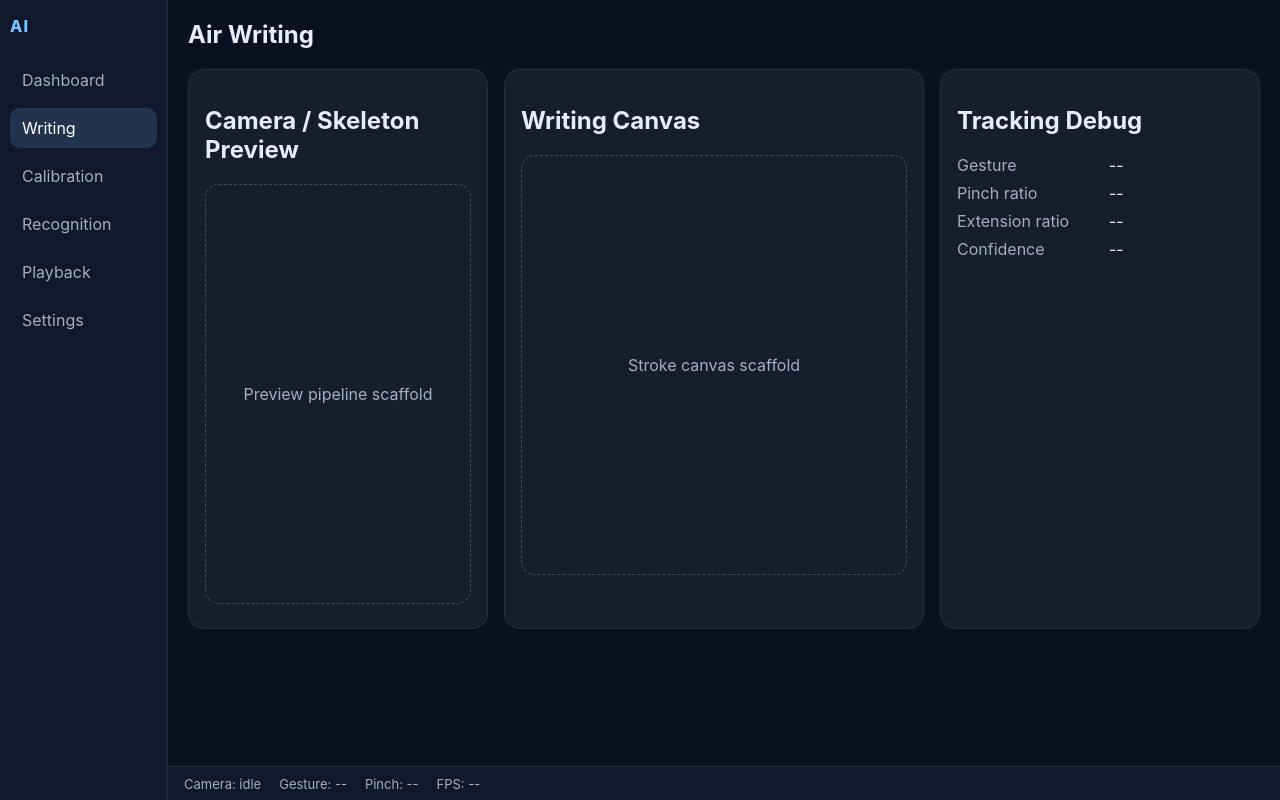
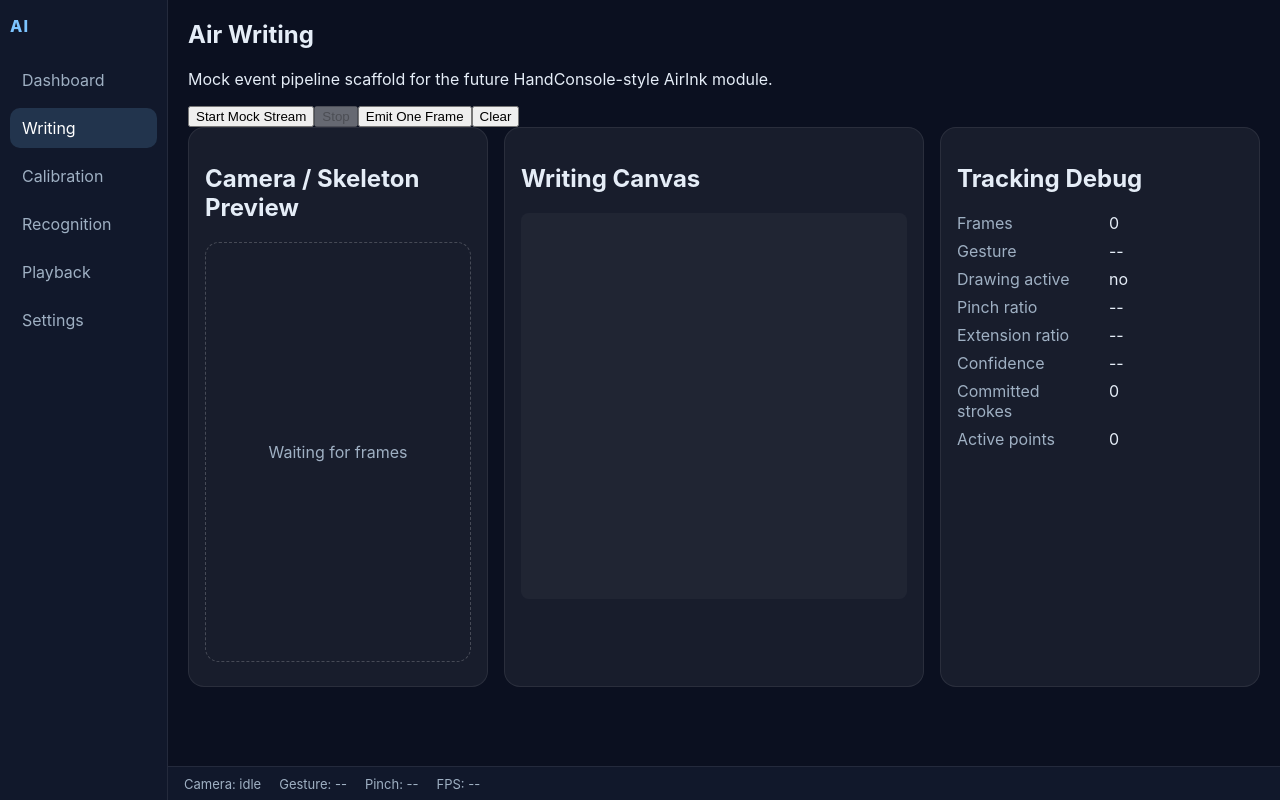
Before and after one commit to DJYDN/AirInk, a React (Vite) app in the folder handconsole_adapter/apps/desktop/: page /writing in a window 1280 px wide. Built offline with nearby package versions, Linux system fonts and the light colour scheme.

Commit message:
Wire AirWriting page to mock stream and canvas

```diff
--- a/handconsole_adapter/apps/desktop/src/pages/AirWriting.tsx
+++ b/handconsole_adapter/apps/desktop/src/pages/AirWriting.tsx
@@ -1,31 +1,53 @@
+import WritingCanvas from "../components/canvas/WritingCanvas";
+import MockStreamControls from "../components/tracking/MockStreamControls";
 import { useAirInkStore } from "../stores/airinkStore";
 
 export default function AirWriting() {
   const latestFrame = useAirInkStore((state) => state.latestFrame);
+  const committedStrokes = useAirInkStore((state) => state.committedStrokes);
+  const activeStroke = useAirInkStore((state) => state.activeStroke);
+  const frameCount = useAirInkStore((state) => state.frameCount);
 
   return (
     <div className="page writing-page">
-      <h1>Air Writing</h1>
+      <div className="page-header">
+        <div>
+          <h1>Air Writing</h1>
+          <p>Mock event pipeline scaffold for the future HandConsole-style AirInk module.</p>
+        </div>
+        <MockStreamControls />
+      </div>
+
       <div className="workspace-grid">
         <section className="panel preview-panel">
           <h2>Camera / Skeleton Preview</h2>
-          <div className="placeholder-box">Preview pipeline scaffold</div>
+          <div className="placeholder-box">
+            {latestFrame?.tracking.hand_detected ? "Mock hand detected" : "Waiting for frames"}
+          </div>
         </section>
         <section className="panel canvas-panel">
           <h2>Writing Canvas</h2>
-          <div className="canvas-placeholder">Stroke canvas scaffold</div>
+          <WritingCanvas committedStrokes={committedStrokes} activeStroke={activeStroke} />
         </section>
         <section className="panel debug-panel">
           <h2>Tracking Debug</h2>
           <dl>
+            <dt>Frames</dt>
+            <dd>{frameCount}</dd>
             <dt>Gesture</dt>
             <dd>{latestFrame?.gesture.state ?? "--"}</dd>
+            <dt>Drawing active</dt>
+            <dd>{latestFrame?.gesture.drawing_active ? "yes" : "no"}</dd>
             <dt>Pinch ratio</dt>
             <dd>{latestFrame?.tracking.pinch_ratio?.toFixed(3) ?? "--"}</dd>
             <dt>Extension ratio</dt>
             <dd>{latestFrame?.tracking.extension_ratio?.toFixed(3) ?? "--"}</dd>
             <dt>Confidence</dt>
             <dd>{latestFrame?.tracking.confidence.toFixed(3) ?? "--"}</dd>
+            <dt>Committed strokes</dt>
+            <dd>{committedStrokes.length}</dd>
+            <dt>Active points</dt>
+            <dd>{activeStroke?.points.length ?? 0}</dd>
           </dl>
         </section>
       </div>
```
